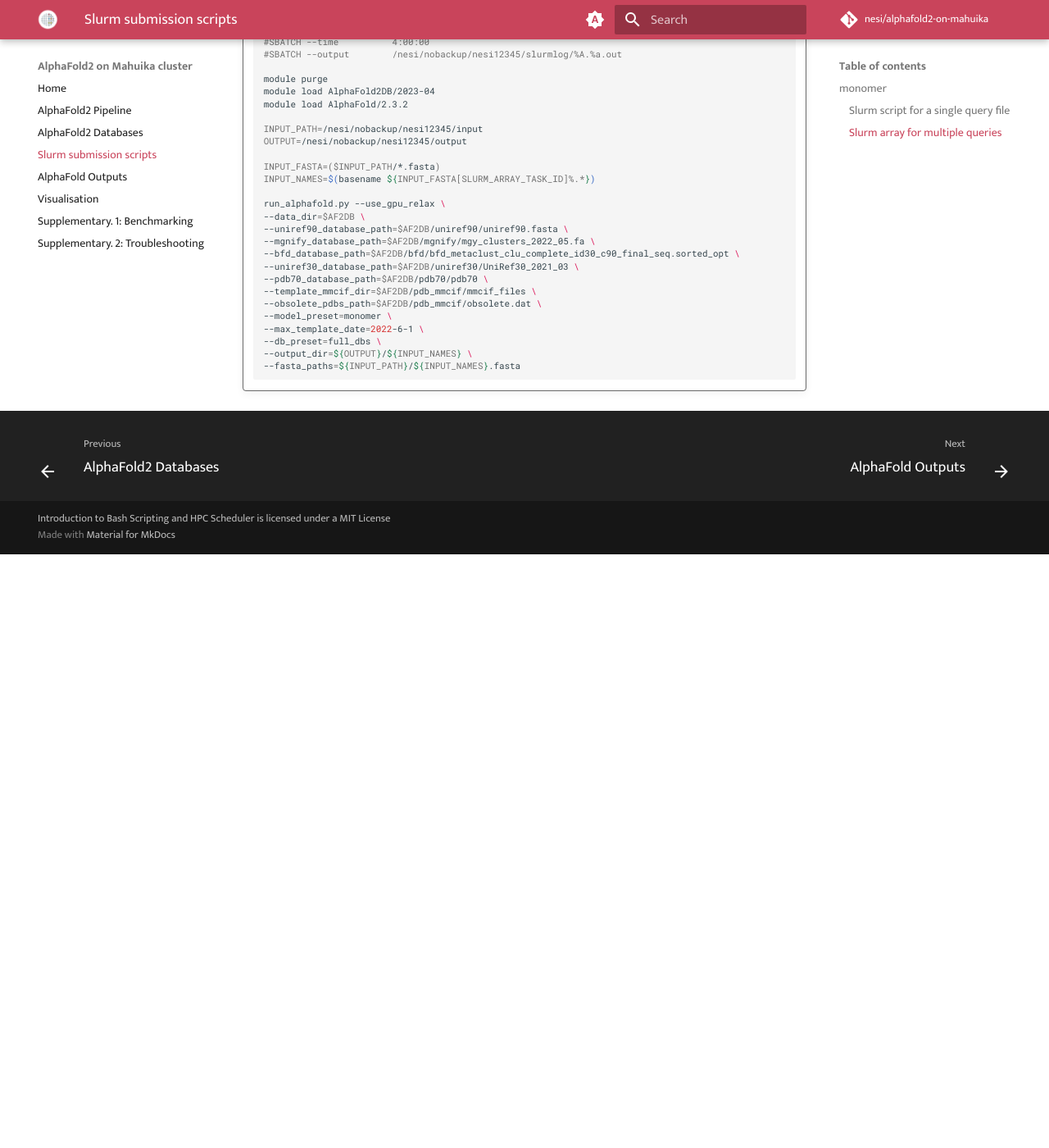
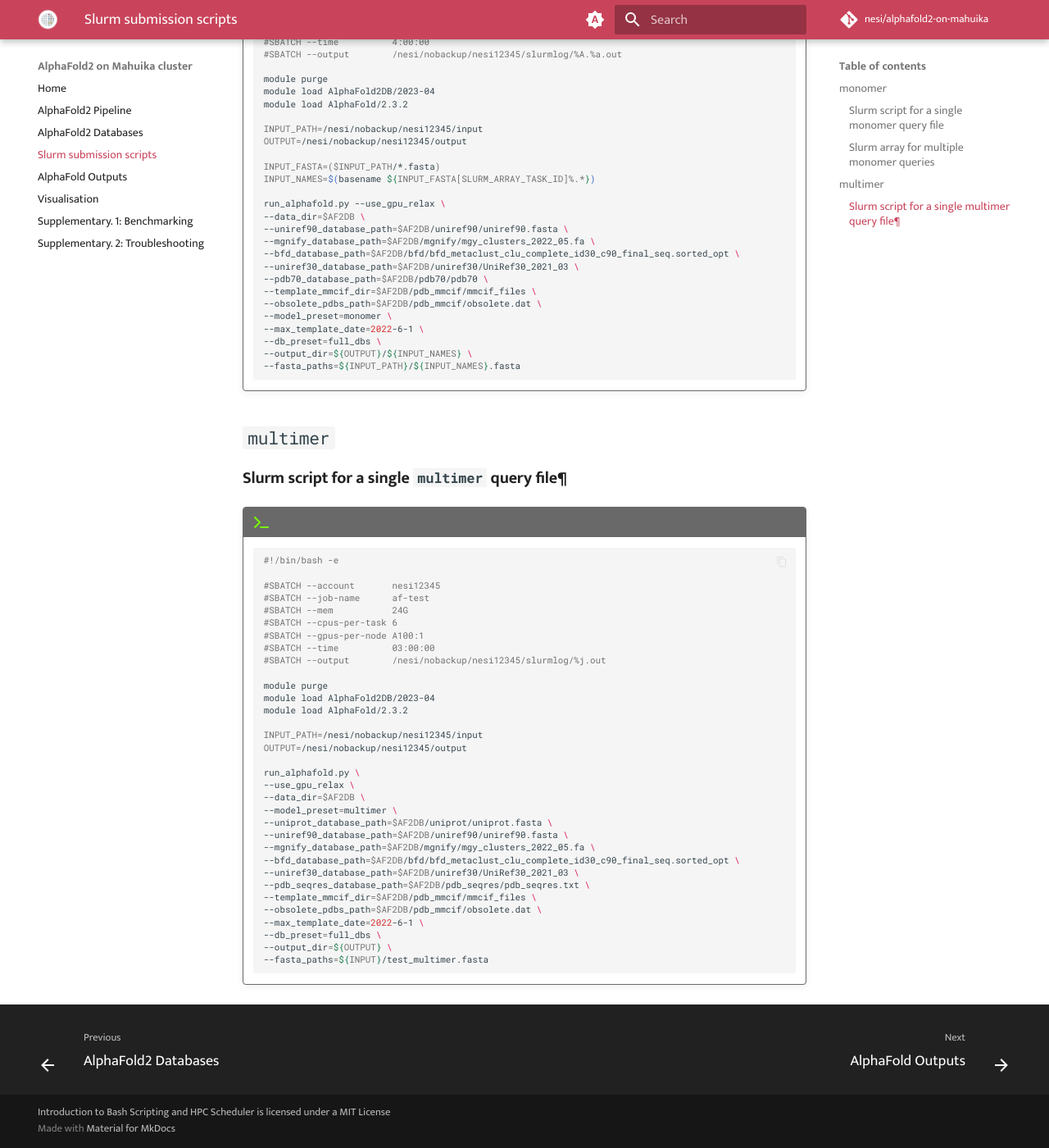
Before and after one commit to nesi/alphafold2-on-mahuika, an MkDocs documentation site: the page built from docs/3_slurmsubmit.md, in a window 1280 px wide and 1400 px high, scrolled down 1518 px. Shown: the whole window at 82% size. Built offline with MkDocs 1.6.1 and Material for MkDocs 9.7.7, drawn with Linux system fonts in a browser that asks for light colours; comment, search, counter and statistics services are not loaded; before the commit the page ends 2194 px from its top, so only the background shows below that; some of the changed text lies outside the part shown.

Commit message:
update slurm scripts

````diff
--- a/docs/3_slurmsubmit.md
+++ b/docs/3_slurmsubmit.md
@@ -14,7 +14,7 @@
     <center>![image](./nesi_images/directory_structure.png){width="260"}</center>
 
 ## `monomer`
-### **Slurm script for a single query file**
+### **Slurm script for a single `monomer` query file**
 
 
 !!! terminal "terminal"
@@ -52,7 +52,7 @@
     --fasta_paths=${INPUT_PATH}/filename.fasta
     ```
 
-### **Slurm array for multiple queries**
+### **Slurm array for multiple `monomer` queries**
 
 !!! terminal "code"
     ```bash
@@ -92,3 +92,47 @@
     --output_dir=${OUTPUT}/${INPUT_NAMES} \
     --fasta_paths=${INPUT_PATH}/${INPUT_NAMES}.fasta
     ```
+
+
+## `multimer`
+
+### **Slurm script for a single `multimer` query file¶**
+
+
+!!! terminal "code"
+
+    ```bash
+    #!/bin/bash -e
+
+    #SBATCH --account       nesi12345
+    #SBATCH --job-name      af-test
+    #SBATCH --mem           24G
+    #SBATCH --cpus-per-task 6
+    #SBATCH --gpus-per-node A100:1
+    #SBATCH --time          03:00:00
+    #SBATCH --output        /nesi/nobackup/nesi12345/slurmlog/%j.out
+
+    module purge
+    module load AlphaFold2DB/2023-04
+    module load AlphaFold/2.3.2
+
+    INPUT_PATH=/nesi/nobackup/nesi12345/input
+    OUTPUT=/nesi/nobackup/nesi12345/output
+
+    run_alphafold.py \
+    --use_gpu_relax \
+    --data_dir=$AF2DB \
+    --model_preset=multimer \
+    --uniprot_database_path=$AF2DB/uniprot/uniprot.fasta \
+    --uniref90_database_path=$AF2DB/uniref90/uniref90.fasta \
+    --mgnify_database_path=$AF2DB/mgnify/mgy_clusters_2022_05.fa \
+    --bfd_database_path=$AF2DB/bfd/bfd_metaclust_clu_complete_id30_c90_final_seq.sorted_opt \
+    --uniref30_database_path=$AF2DB/uniref30/UniRef30_2021_03 \
+    --pdb_seqres_database_path=$AF2DB/pdb_seqres/pdb_seqres.txt \
+    --template_mmcif_dir=$AF2DB/pdb_mmcif/mmcif_files \
+    --obsolete_pdbs_path=$AF2DB/pdb_mmcif/obsolete.dat \
+    --max_template_date=2022-6-1 \
+    --db_preset=full_dbs \
+    --output_dir=${OUTPUT} \
+    --fasta_paths=${INPUT}/test_multimer.fasta
+    ```
````
